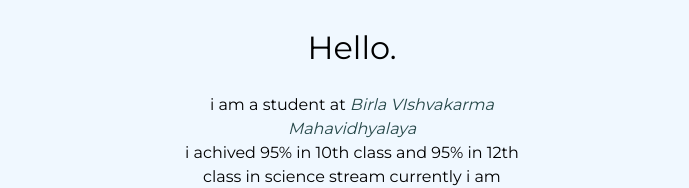
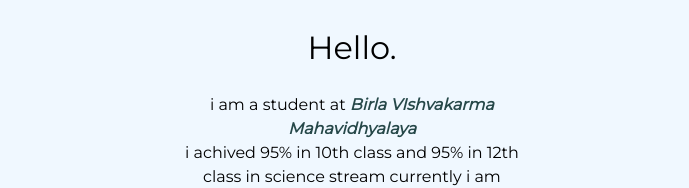
Before and after one commit to deepbhut22/intermidiate-cv, a plain HTML site: page index.html in a window 1280 px wide. Shown: the part 938-1126 px from the top of the page, without its empty margins (288-977 px from the left). Drawn offline with Linux system fonts and the light colour scheme.

Commit message:
Update index.html

```diff
--- a/index.html
+++ b/index.html
@@ -24,7 +24,7 @@
         <div class="profile">
           <img class="pp" src="images/round-pp.png" alt="photo of mine">
           <h2 >Hello.</h2>
-          <p class="intro">i am a student at <em><a href="https://www.bvmengineering.ac.in/">Birla VIshvakarma Mahavidhyalaya </a></em>
+          <p class="intro">i am a student at <em><strong><a href="https://www.bvmengineering.ac.in/">Birla VIshvakarma Mahavidhyalaya </a></strong></em>
           <br>i achived 95% in 10th class and 95% in 12th class in science stream
           currently i am pursuing the degree of computer engineering.</p>
         </div>
```
